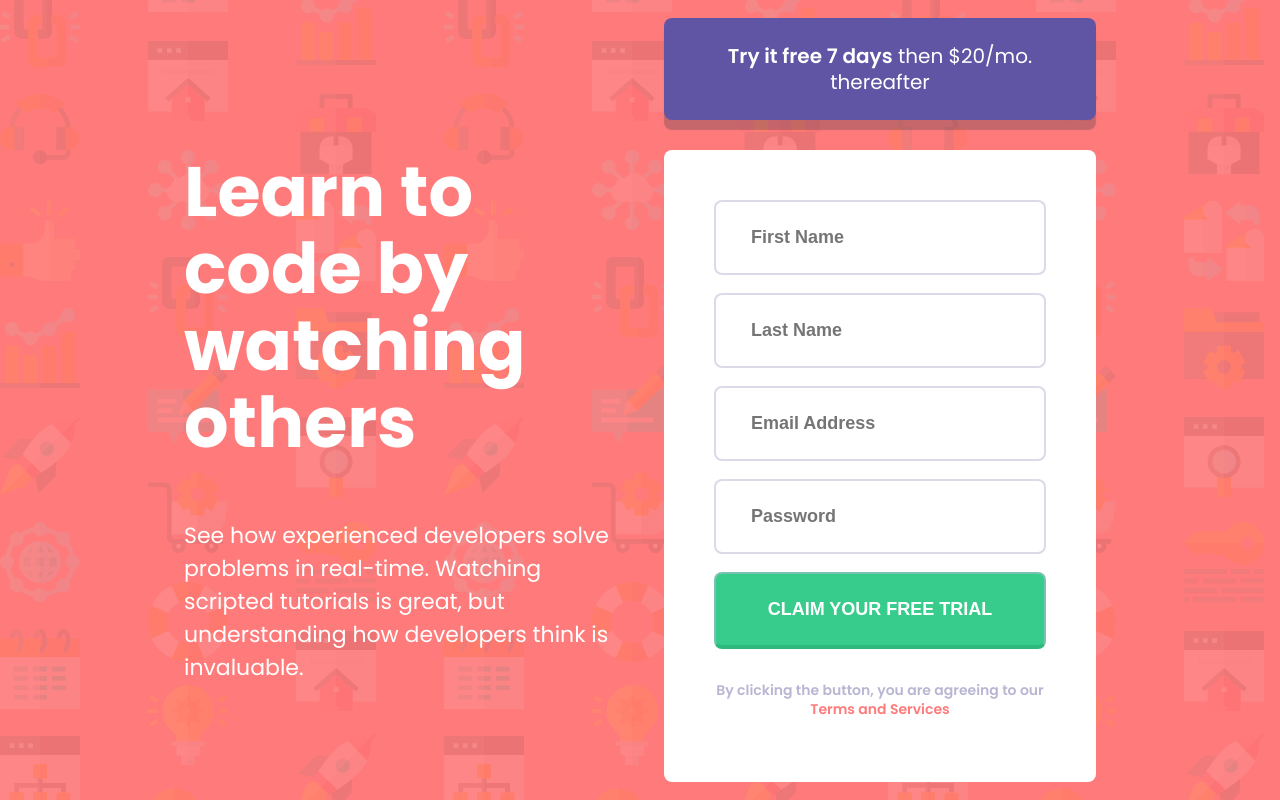
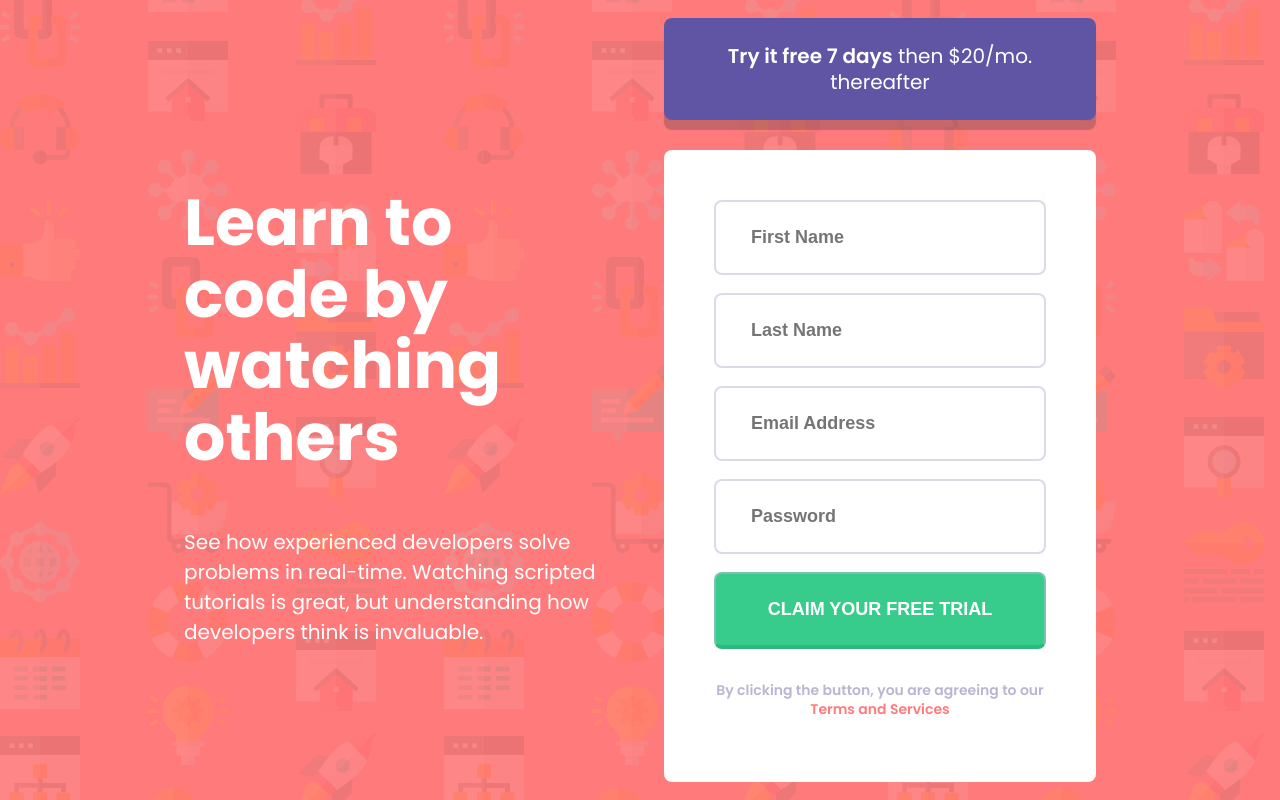
Before and after one commit to debriks/frontendmentor-intro-component-with-signup-form, a plain HTML site: page index.html in a window 1280 px wide. Drawn offline with Linux system fonts and the light colour scheme.

Commit message:
Update style.css

```diff
--- a/style.css
+++ b/style.css
@@ -61,12 +61,12 @@ select:focus {
 }
 
 .learn h1 {
-  font-size: 70px;
+  font-size: 65px;
   line-height: 1.1;
 }
 
 .learn p {
-  font-size: 22px;
+  font-size: 20px;
   line-height: 1.5;
 }
 
@@ -164,6 +164,7 @@ button {
 
   .try {
     width: 100%;
+    padding-bottom: 100px;
   }
 
   .head {
```
